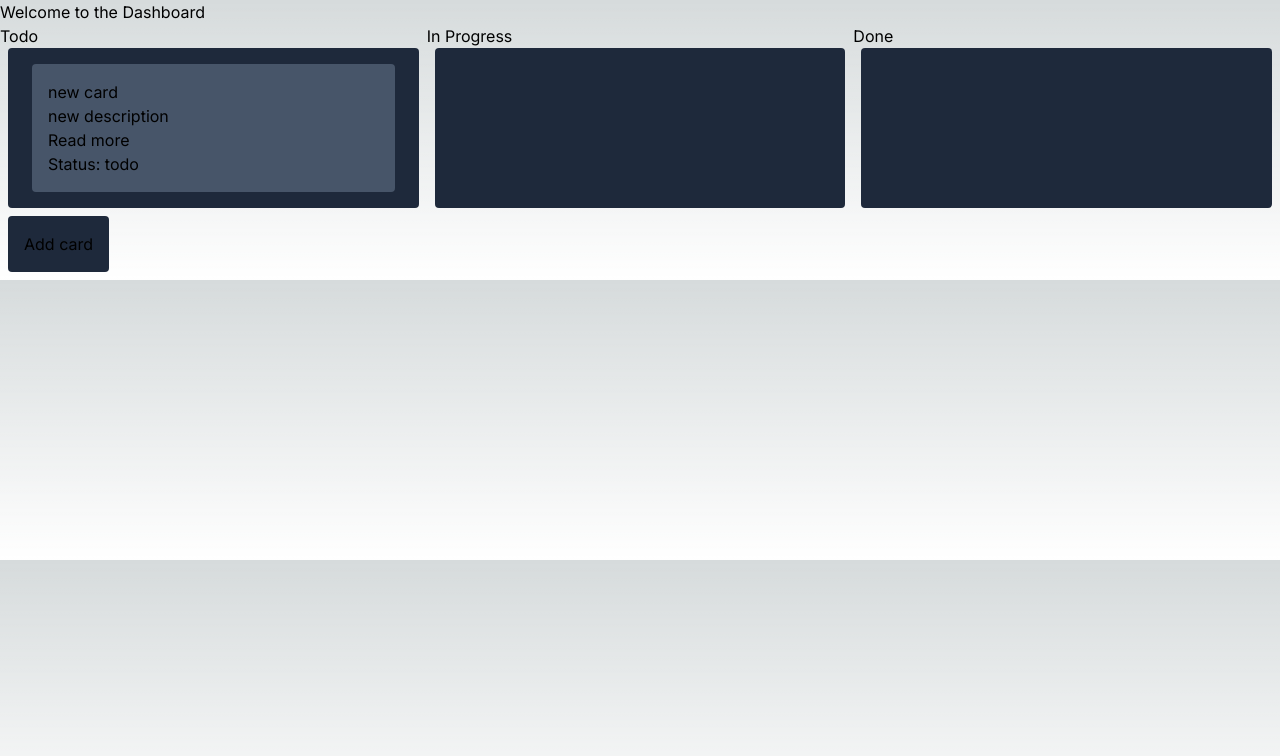
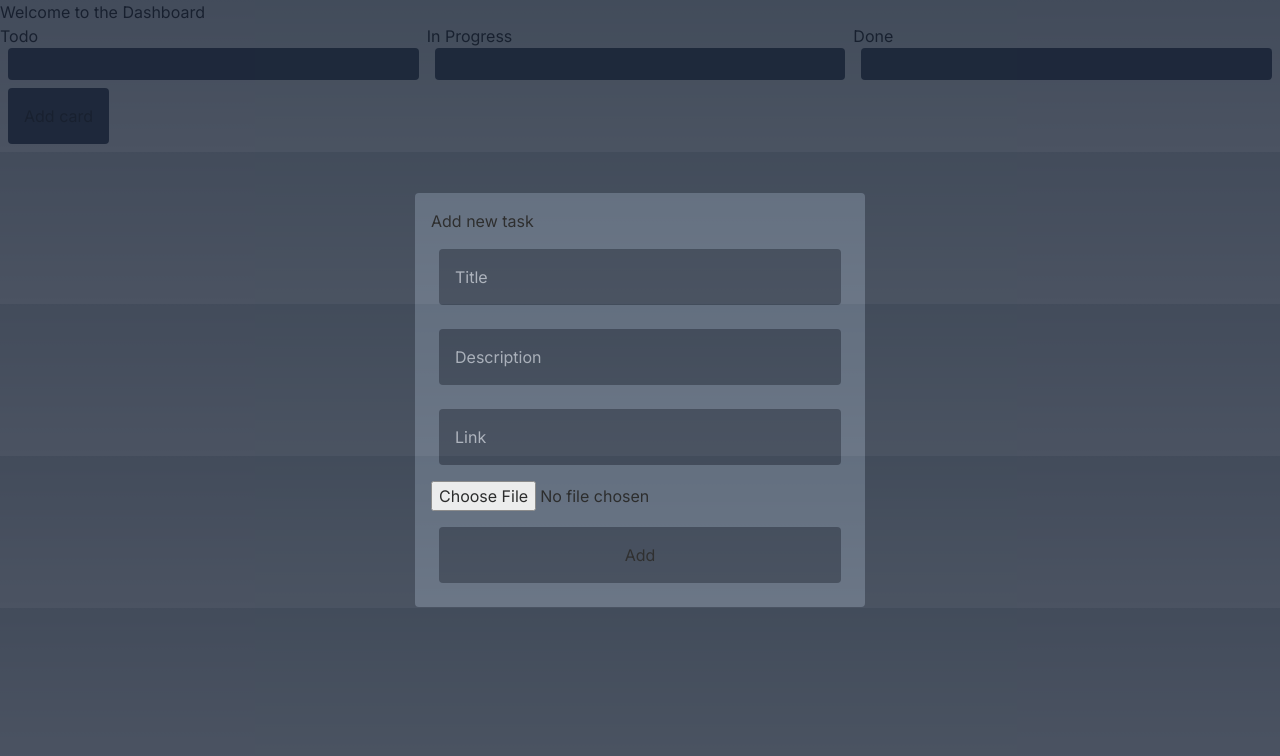
Before and after one commit to Devon107/trellokind, a Next.js app: page /dashboard in a window 1280 px wide. Both pictures are taken after a click on the button "Add card". Shown: the top 756 px of the page. Built offline with nearby package versions, Linux system fonts and the light colour scheme.

Commit message:
Component modal form added

```diff
--- a/src/app/components/button.tsx
+++ b/src/app/components/button.tsx
@@ -2,7 +2,7 @@
 type ButtonProps = {
     title: string
     className: string
-    onClick: () => void
+    onClick: (e: React.MouseEvent<HTMLElement>) => void
 }
 export default function Button({ title, className, onClick }: ButtonProps) {
     return <button className={className} onClick={onClick}>{title}</button>
--- a/src/app/dashboard/page.tsx
+++ b/src/app/dashboard/page.tsx
@@ -1,6 +1,7 @@
 'use client'
 import Cards from "../components/cards";
 import Button from "../components/button";
+import Form from "../components/form";
 import { useState } from "react";
 
 interface Card {
@@ -14,17 +15,20 @@ interface Card {
 export default function Dashboard() {
     const [card, setCard] = useState<Card[]>([]);
     const [dropIndicator, setDropIndicator] = useState<string | null>(null)
-    const handleClick = () => {
-        setCard([...card, {id: +card?.length, title:"new card", description:"new description", href:"https://www.google.com", status:"todo"}])
+    const [showForm, setShowForm] = useState<boolean>(false)
+    const handleClick = (e: React.MouseEvent<HTMLElement>) => {
+        e.preventDefault()
+        e.stopPropagation()
+        setShowForm(!showForm)
     }
-    const handleDragStart = (event: React.DragEvent<HTMLDivElement>, cardId: number) => {
+    const handleDragStart = (event: React.DragEvent<HTMLElement>, cardId: number) => {
         event.dataTransfer.setData("text/plain", cardId.toString())
     }
-    const handleDragEnd = (event: React.DragEvent<HTMLDivElement>) => {
+    const handleDragEnd = (event: React.DragEvent<HTMLElement>) => {
         event.dataTransfer.clearData()
         setDropIndicator(null)
     }
-    const handleDrop = (event: React.DragEvent<HTMLDivElement>, status : string) => {
+    const handleDrop = (event: React.DragEvent<HTMLElement>, status : string) => {
         event.preventDefault();
         const cardId = event.dataTransfer.getData("text/plain")
         const newcard = card?.find((_card) => +_card.id === +cardId)
@@ -36,7 +40,7 @@ export default function Dashboard() {
         }
         setDropIndicator(null)
     }
-    const handleDragOver = (event: React.DragEvent<HTMLDivElement>) => {
+    const handleDragOver = (event: React.DragEvent<HTMLElement>) => {
         event.preventDefault();
         setDropIndicator(event.currentTarget.id)
     }
@@ -62,16 +66,19 @@ export default function Dashboard() {
             <h2>Todo</h2>
             <h2>In Progress</h2>
             <h2>Done</h2>
-            <div id="todo" onDragOver={handleDragOver} onDrop={(e) => handleDrop(e, "todo")} className="bg-slate-800 p-4 mx-2 rounded flex flex-col gap-2">
+            <section id="todo" onDragOver={handleDragOver} onDrop={(e) => handleDrop(e, "todo")} className="bg-slate-800 p-4 mx-2 rounded flex flex-col gap-2">
                 {renderCard("todo")}
-            </div>
-            <div id="in-progress" onDragOver={handleDragOver} onDrop={(e) => handleDrop(e, "in-progress")}  className="bg-slate-800 p-4 mx-2 rounded flex flex-col gap-2">
+            </section>
+            <section id="in-progress" onDragOver={handleDragOver} onDrop={(e) => handleDrop(e, "in-progress")}  className="bg-slate-800 p-4 mx-2 rounded flex flex-col gap-2">
                 {renderCard("in-progress")}
-            </div>
-            <div id="done" onDragOver={handleDragOver} onDrop={(e) => handleDrop(e, "done")}  className="bg-slate-800 p-4 mx-2 rounded flex flex-col gap-2">
+            </section>
+            <section id="done" onDragOver={handleDragOver} onDrop={(e) => handleDrop(e, "done")}  className="bg-slate-800 p-4 mx-2 rounded flex flex-col gap-2">
                 {renderCard("done")}
-            </div>
+            </section>
         </div>
-        <Button title="Add card" className="bg-slate-800 p-4 m-2 rounded" onClick={() => { handleClick() }}/>
+        <Button title="Add card" className="bg-slate-800 p-4 m-2 rounded" onClick={(e) => { handleClick(e) }}/>
+        {showForm && <section onClick={(e) => { handleClick(e) }} className="w-full h-full bg-slate-800 grid place-content-center opacity-80 absolute top-0">
+            <Form onClick={(e) => { setCard() }}/>
+        </section>}
     </>
 }
```
